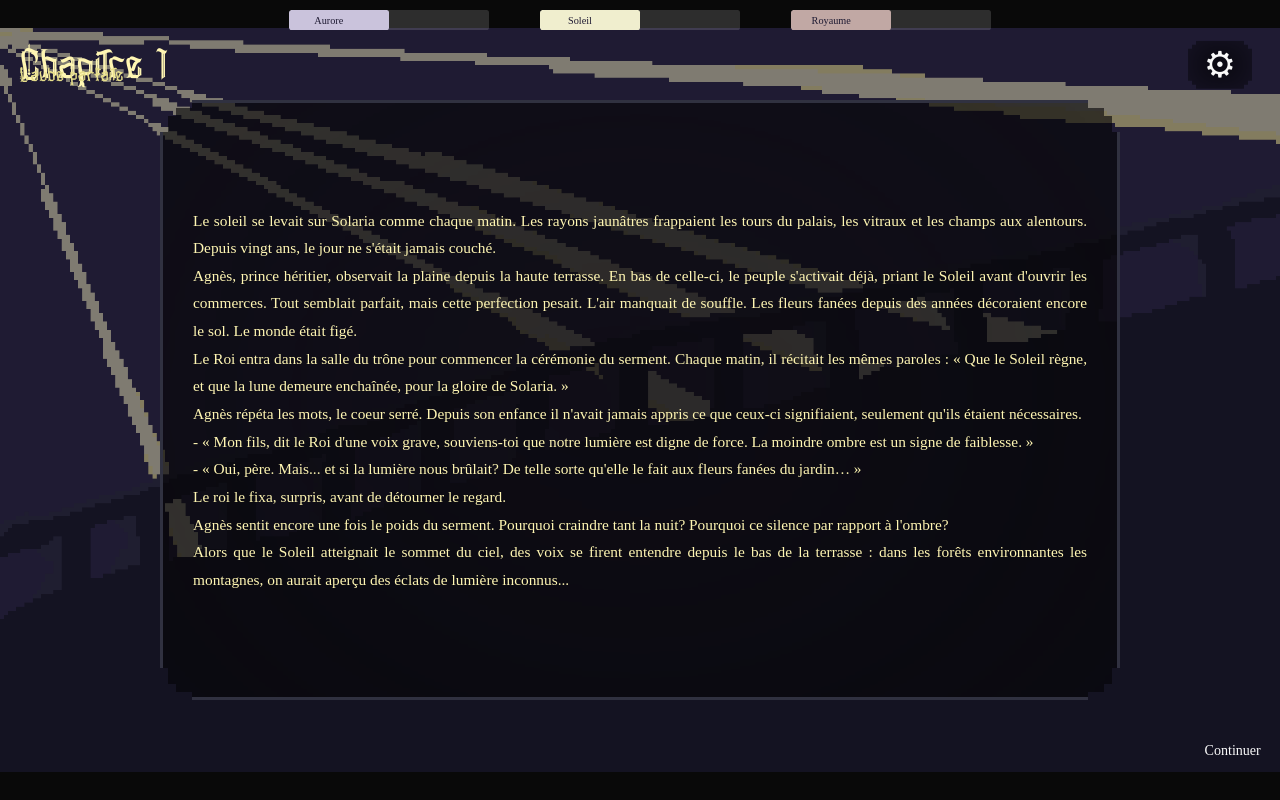
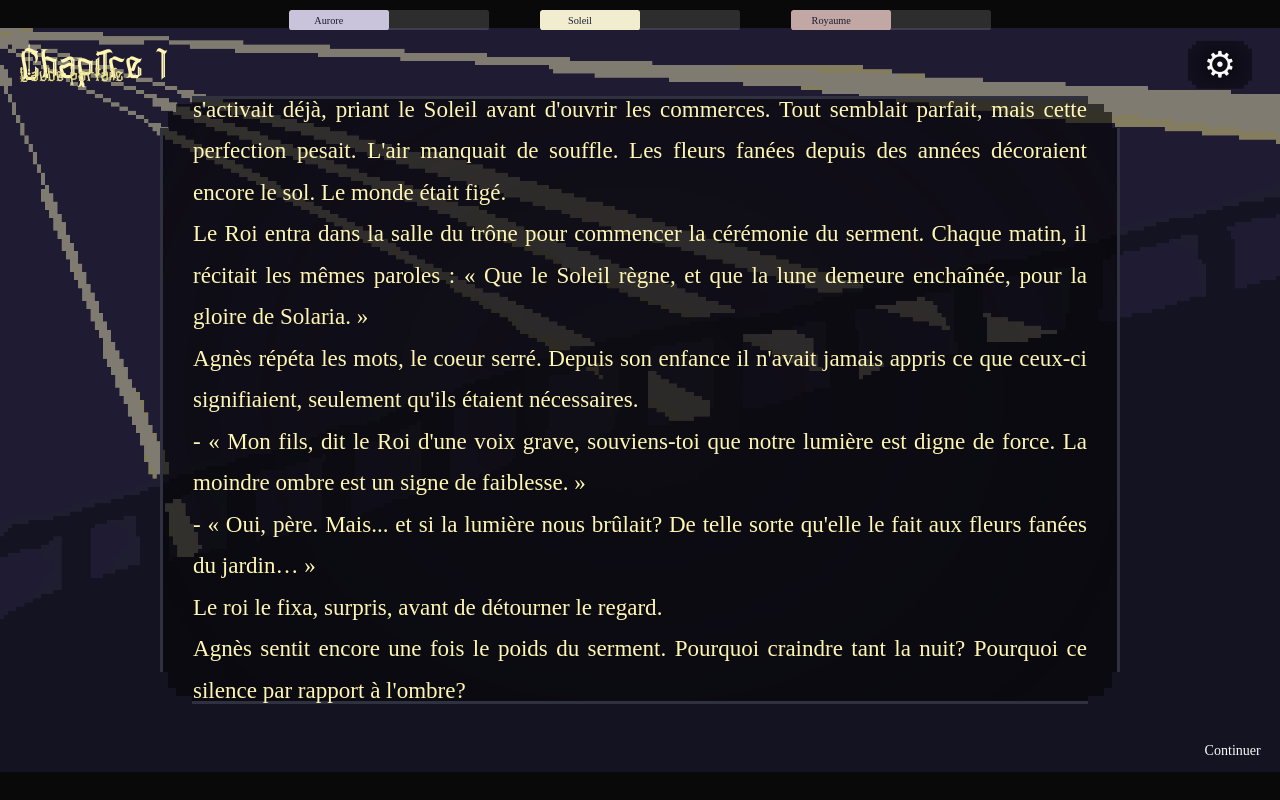
Before and after one commit to ryandufault/webapp-creative-benjamin-yannick-ryan, a Vue app in the folder lesermentdelalune/: page /chapter/1 in a window 1280 px wide. Built offline with nearby package versions, Linux system fonts and the light colour scheme.

Commit message:
+ Ben : media queries

```diff
--- a/lesermentdelalune/src/components/NarrativeText.vue
+++ b/lesermentdelalune/src/components/NarrativeText.vue
@@ -87,4 +87,28 @@ export default {
   white-space: pre-line;
   font-family: Gothic;
 }
+
+@media (min-width: 1920px) and (max-width: 2560px) {
+
+ .narrative-text {
+   font-size: 1.1vw;
+}
+
+ .narrative-container {
+   min-width: 20vw;
+   min-height: 30vh;
+ }
+}
+
+@media (min-width: 1024px) and (max-width: 1920px) {
+
+ .narrative-text {
+   font-size: 1.8vw;
+}
+
+ .narrative-container {
+   min-width: 10vw;
+   min-height: 20vh;
+ }
+}
 </style>
--- a/lesermentdelalune/src/views/EndingView.vue
+++ b/lesermentdelalune/src/views/EndingView.vue
@@ -163,4 +163,27 @@ body {
 .btn-menu:hover {
   color: rgb(255, 251, 171);
 }
+
+@media (min-width: 1920px) and (max-width: 2560px) {
+
+ .fin-contenu p {
+ font-size: 1vw;
+ }
+
+ .ending-header h1 {
+  font-size: 6.1vw;
+  margin-bottom: -2vw;
+}
+
+.ending-header h2 {
+  font-size: 1.9vw;
+}
+}
+
+@media (min-width: 1024px) and (max-width: 1920px) {
+
+ .fin-contenu p {
+ font-size: 2.2vw;
+ }
+}
 </style>
```
Also changed, not shown: lesermentdelalune/src/assets/img/c3.png (added).
